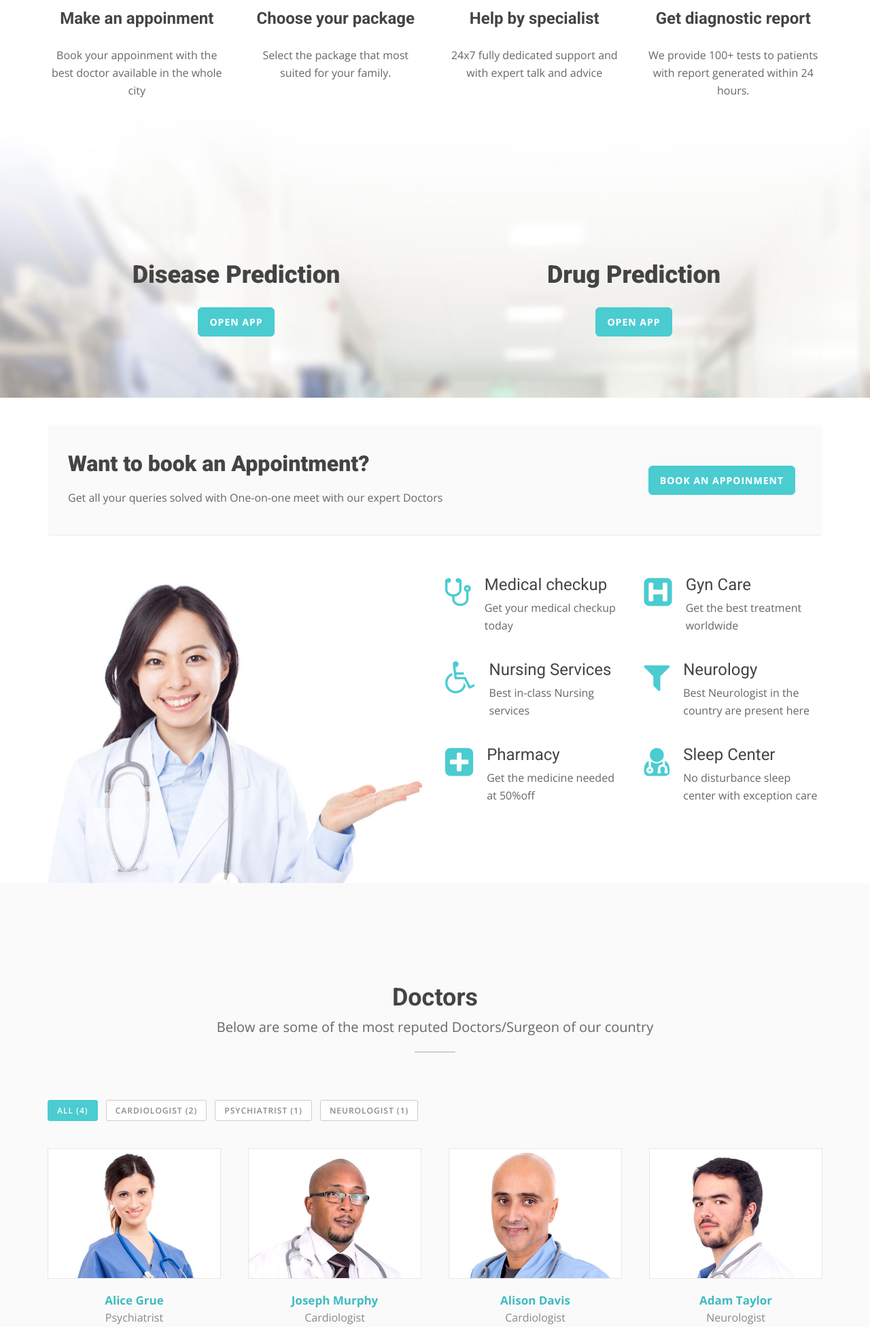
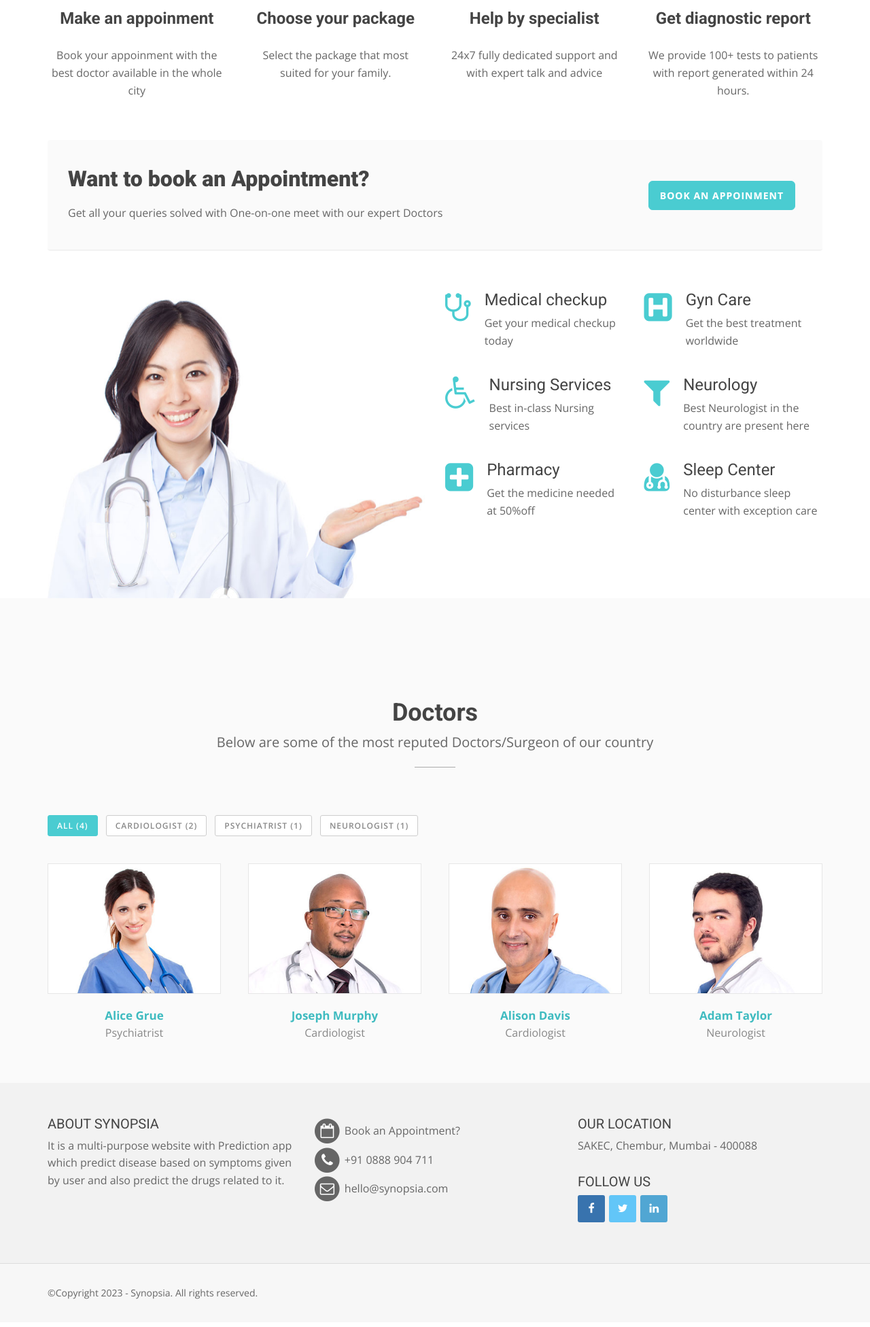
Before and after one commit to vinayjain18/Synopsia, a Django app: page / in a window 1280 px wide. Shown: the part 918-2870 px from the top of the page at 68% size. After the commit the page ends 2829 px from the top, so only its background shows below. Run offline with Django 4.2, Linux system fonts and the light colour scheme; some libraries are stand-ins or nearby versions.

Commit message:
added host

```diff
--- a/healthcare/settings.py
+++ b/healthcare/settings.py
@@ -26,7 +26,7 @@ SECRET_KEY = 'django-insecure-a4q%g8pv01zr^bz2v&^+s^xg#%^@)&i#8!9t5ylwv3(6_3dwt9
 # SECURITY WARNING: don't run with debug turned on in production!
 DEBUG = True
 
-ALLOWED_HOSTS = []
+ALLOWED_HOSTS = ["synopsia-production.up.railway.app","*"]
 
 
 # Application definition
--- a/templates/index.html
+++ b/templates/index.html
@@ -189,34 +189,6 @@
 	<!--
 		Streamlit app connection
 	-->
-	<section id="intro" class="intro">
-		<div class="intro-content">
-			<div class="container">
-				<div class="row">
-					<div class="col-lg-6">
-					<div class="wow fadeInDown" data-wow-offset="0" data-wow-delay="0.1s">
-					<h2 class="h-ultra" style="padding: 20px; text-align:center;">Disease Prediction</h2>
-					</div>
-					<div class="text-center">
-						<a href="#" class="btn btn-skin btn-lg">Open App</a>
-					</div>
-
-					</div>
-					<div class="col-lg-6">
-						<div class="form-wrapper">
-						<div class="wow fadeInRight" data-wow-duration="2s" data-wow-delay="0.2s">
-						<h2 class="h-ultra" style="padding: 20px; text-align:center;">Drug Prediction</h2>
-						</div>
-						<div class="text-center">
-							<a href="#" class="btn btn-skin btn-lg">Open App</a>
-							<h1></h1>
-						</div>
-						</div>
-					</div>
-				</div>
-			</div>
-		</div>
-    </section>
 
 
 
```
